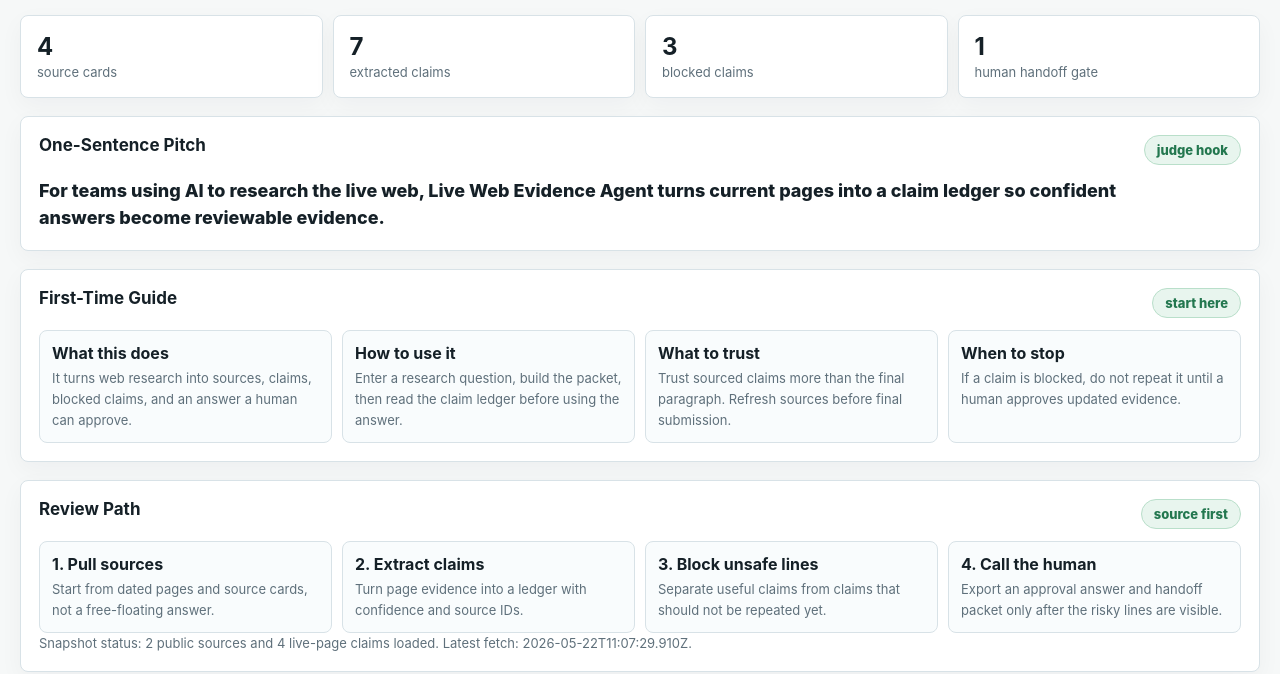
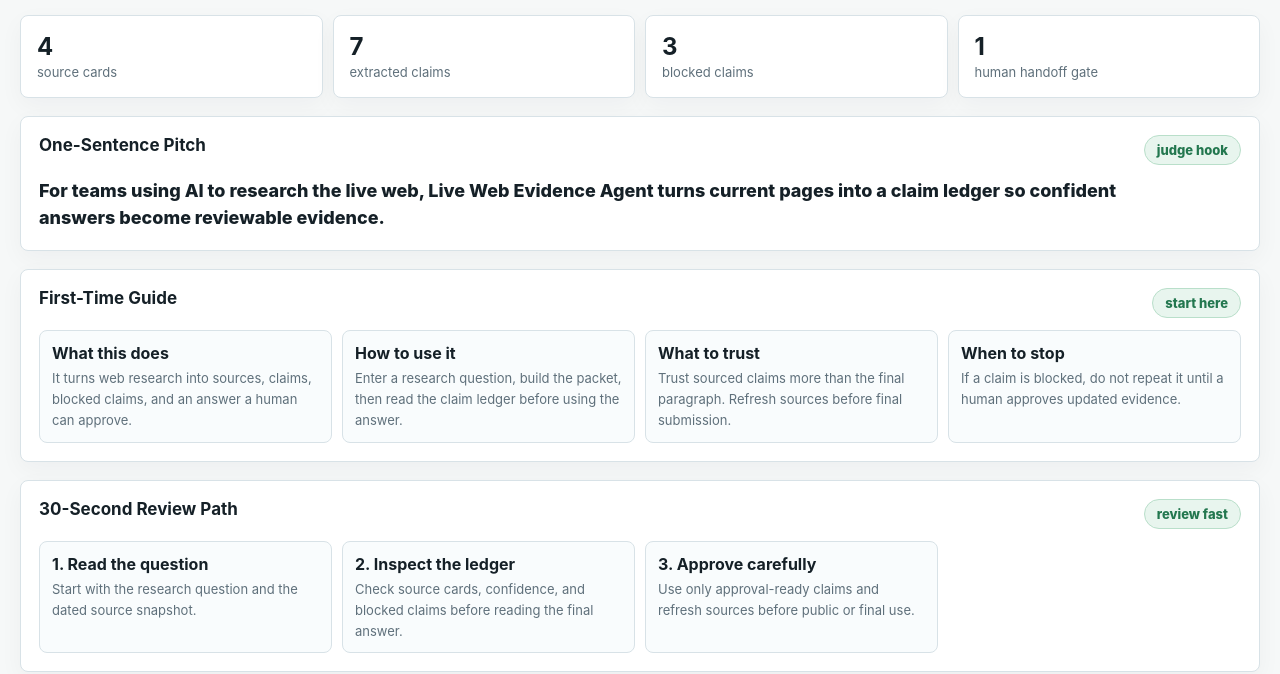
Before and after one commit to daideguchi/live-web-evidence-agent, a website: page index.html in a window 1280 px wide. Shown: the part 134-808 px from the top of the page. Drawn offline with Linux system fonts and the light colour scheme.

Commit message:
Add 30-second review path

```diff
--- a/index.html
+++ b/index.html
@@ -260,6 +260,18 @@
       </div>
     </section>
 
+    <section class="panel judge-hook" aria-label="30 second review path">
+      <div class="panel-title">
+        <h2>30-Second Review Path</h2>
+        <span class="pill good">review fast</span>
+      </div>
+      <div class="flow">
+        <div class="flow-step"><strong>1. Read the question</strong><span>Start with the research question and the dated source snapshot.</span></div>
+        <div class="flow-step"><strong>2. Inspect the ledger</strong><span>Check source cards, confidence, and blocked claims before reading the final answer.</span></div>
+        <div class="flow-step"><strong>3. Approve carefully</strong><span>Use only approval-ready claims and refresh sources before public or final use.</span></div>
+      </div>
+    </section>
+
     <section class="panel review-path" aria-label="judge review path">
       <div class="panel-title">
         <h2>Review Path</h2>
@@ -403,6 +415,14 @@
         'Trust sourced claims more than the final paragraph. Refresh sources before final submission.': '最後の文章より、情報源付きの主張を重視します。最終提出前には情報源を更新します。',
         'When to stop': '止まるべき時',
         'If a claim is blocked, do not repeat it until a human approves updated evidence.': 'ブロックされた主張は、人間が更新証拠を承認するまで繰り返しません。',
+        '30-Second Review Path': '30秒レビュー手順',
+        'review fast': '短時間で見る',
+        '1. Read the question': '1. 質問を見る',
+        'Start with the research question and the dated source snapshot.': '調査質問と、日付付きの情報源スナップショットから見ます。',
+        '2. Inspect the ledger': '2. 台帳を見る',
+        'Check source cards, confidence, and blocked claims before reading the final answer.': '最終回答の前に、情報源カード、信頼度、ブロック主張を確認します。',
+        '3. Approve carefully': '3. 慎重に承認する',
+        'Use only approval-ready claims and refresh sources before public or final use.': '承認できる主張だけを使い、公開や最終利用の前に情報源を更新します。',
         'Review Path': 'レビュー手順',
         'source first': '情報源が先',
         '1. Pull sources': '1. 情報源を集める',
```
Also changed, not shown: README.ja.md (+7 -0 lines), README.md, media/live-web-evidence-agent-full.png, 1 other file.
